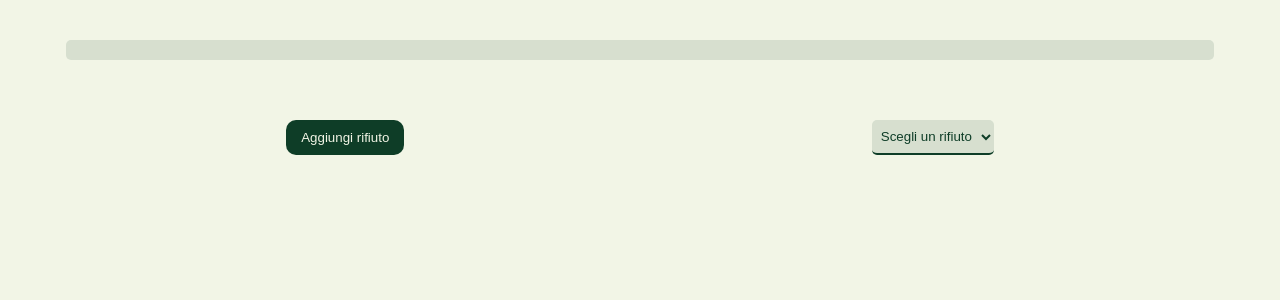
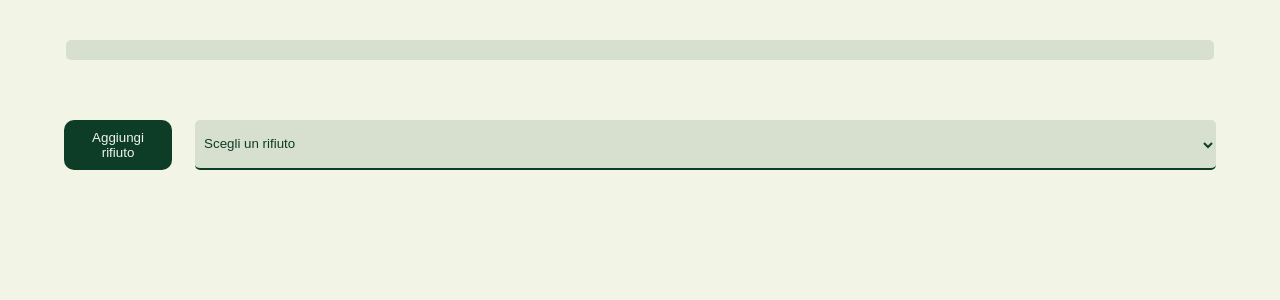
Before and after one commit to ZhiAn-ny/Database-Rifiuti-2022, a PHP site: page /esecuzione/aggiunta-rifiuti.php in a window 1280 px wide. Shown: the top 300 px of the page. Run offline with PHP 8.4, Linux system fonts and the light colour scheme; some libraries are stand-ins or nearby versions.

Commit message:
Update css

```diff
--- a/rifiuti-2022/esecuzione/aggiunta-rifiuti.php
+++ b/rifiuti-2022/esecuzione/aggiunta-rifiuti.php
@@ -47,7 +47,7 @@ $apiKey = 'eyJhbGciOiJIUzI1NiIsInR5cCI6IkpXVCJ9.eyJpc3MiOiJzdXBhYmFzZSIsInJlZiI6
         </section>
         <section class="flex-row">
             <button id="aggiungiRifiuto" onclick="btnAggiungiRifiuto()">Aggiungi rifiuto</button>
-            <select id="rifiutiSelect"></select>
+            <select id="rifiutiSelect" class="full-width"></select>
         </section>
     </body>
 </html>
```
